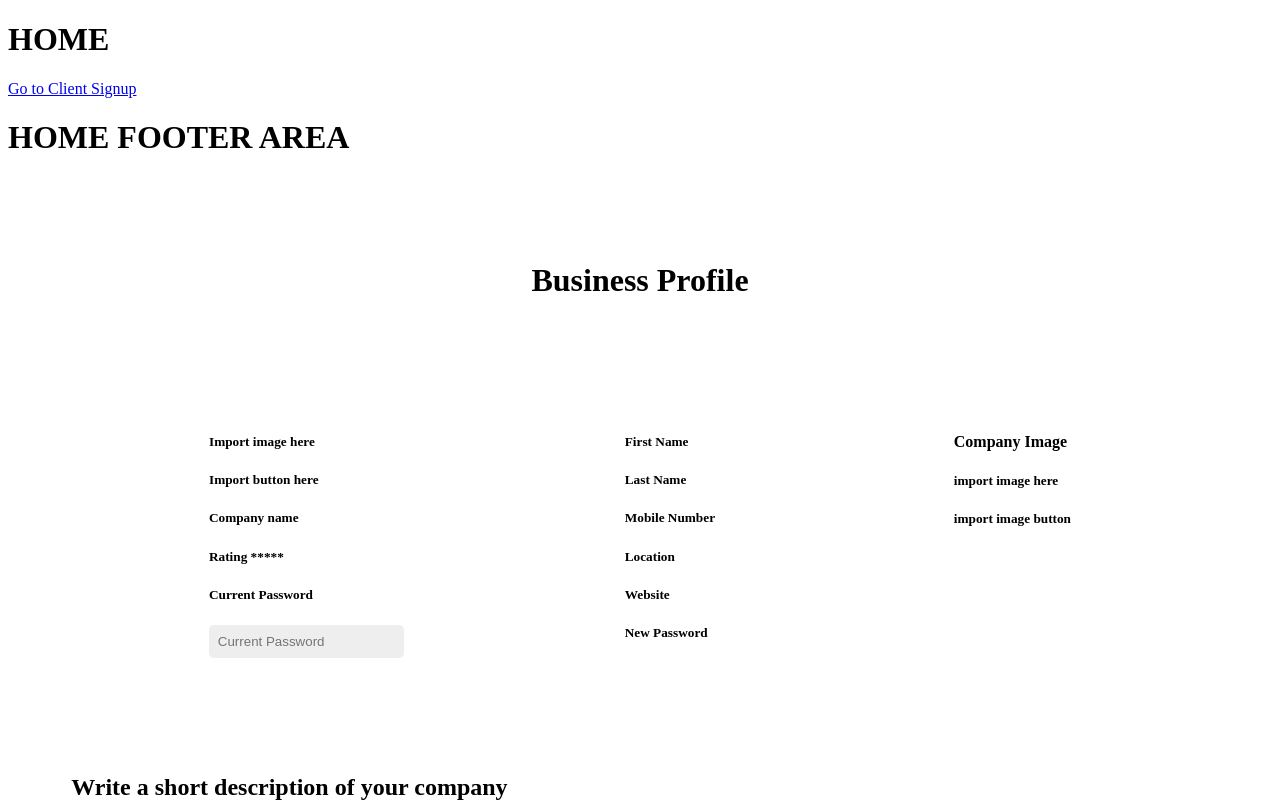
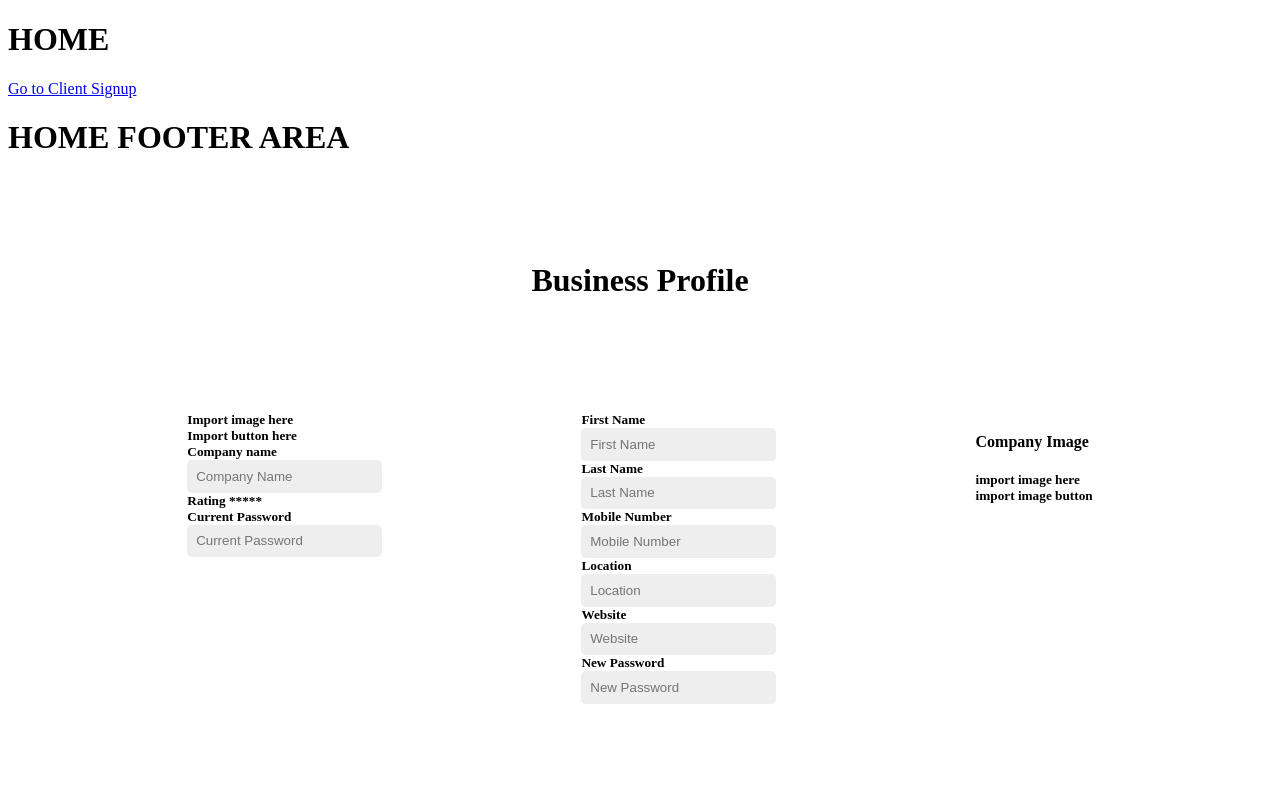
Before and after one commit to Katematestate/tradie-app, a Vue app in the folder front/: page / in a window 1280 px wide. Shown: the top 802 px of the page. Built offline with nearby package versions, Linux system fonts and the light colour scheme.

Commit message:
Carousel

```diff
--- a/front/src/views/TradieAccountPage.vue
+++ b/front/src/views/TradieAccountPage.vue
@@ -14,17 +14,24 @@
                 <h5>Import image here</h5>
                 <h5>Import button here</h5>
                 <h5>Company name</h5>
+                <input class="input-class" v-model="message" placeholder="Company Name" />
                 <h5>Rating *****</h5>
                 <h5>Current Password</h5>
               <input class="input-class" v-model="message" placeholder="Current Password" />
             </div>
             <div class="info-section">
                 <h5>First Name</h5>
+                <input class="input-class" v-model="message" placeholder="First Name" />
                 <h5>Last Name</h5>
+                <input class="input-class" v-model="message" placeholder="Last Name" />
                 <h5>Mobile Number</h5>
+                <input class="input-class" v-model="message" placeholder="Mobile Number" />
                 <h5>Location</h5>
+                <input class="input-class" v-model="message" placeholder="Location" />
                 <h5>Website</h5>
+                <input class="input-class" v-model="message" placeholder="Website" />
                 <h5>New Password</h5>
+                <input class="input-class" v-model="message" placeholder="New Password" />
             </div>
             <div class="info-section">
                 <h4>Company Image</h4>
@@ -73,6 +80,9 @@
     justify-content:space-evenly ;
     gap: 10px;
 }
+.business-info h5 {
+    margin: 0%;
+}
 .info-section {
     background-color:  white;
     padding: 8%;
@@ -92,8 +102,9 @@
    border: none;
     padding: 5%;
     background-color: #EEEEEE;
-    color: none;
 }
+
+
 </style>
 <script>
 
```
